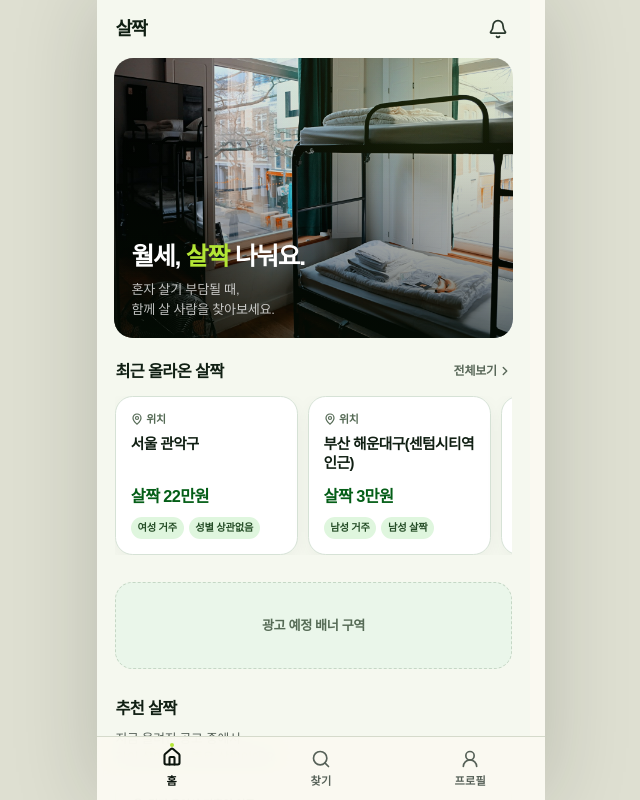
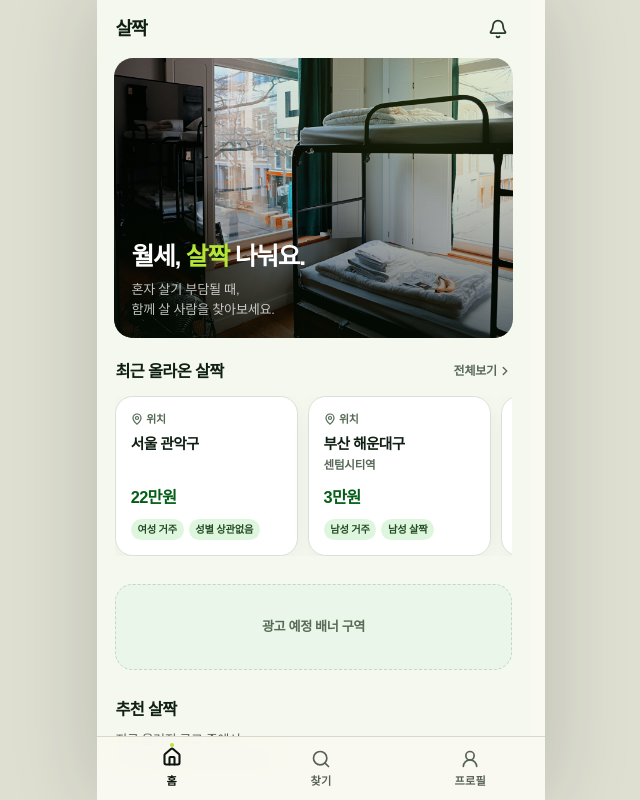
Before and after one commit to JinSub-SHIN/twin, a React (Vite) app: page / in a window 1280 px wide. Shown: the whole page, without its empty margins (319-959 px from the left). Built offline with nearby package versions, Linux system fonts and the light colour scheme.

Commit message:
역 노출 디자인 수정

```diff
--- a/src/lib/listingView.ts
+++ b/src/lib/listingView.ts
@@ -248,6 +248,8 @@ export function buildListingView(user: UserProfile): ListingView {
 
 export type ListingSummary = {
   headline: string;
+  region: string | null;
+  station: string | null;
   nickname: string;
   initial: string;
   photoUrl?: string;
@@ -264,6 +266,8 @@ export function buildListingSummary(user: UserProfile): ListingSummary {
   const burden = buildMateBurden(view.charts);
   return {
     headline: view.headline,
+    region: user.pref?.regions?.[0]?.trim() || null,
+    station: formatNearbyStation(user.pref?.nearestStation),
     nickname: view.nickname,
     initial: view.initial,
     photoUrl: view.photoUrl,
--- a/src/pages/HomePage.module.css
+++ b/src/pages/HomePage.module.css
@@ -238,6 +238,14 @@
   color: oklch(0.42 0.13 145);
 }
 
+.cardStation {
+  margin-top: 0.2rem;
+  font-size: 0.72rem;
+  font-weight: 650;
+  letter-spacing: -0.02em;
+  color: oklch(0.5 0.03 145);
+}
+
 .cardChips {
   display: flex;
   flex-wrap: wrap;
--- a/src/pages/HomePage.tsx
+++ b/src/pages/HomePage.tsx
@@ -14,9 +14,11 @@ import styles from "./HomePage.module.css";
 const HERO_IMAGE = "/images/hero-share.jpg";
 
 function priceLabel(summary: ListingSummary) {
-  if (summary.mateLabel) return `살짝 ${summary.mateLabel}`;
-  if (summary.rentLabel) return `월세 ${summary.rentLabel}`;
-  return "분담 조율";
+  return summary.mateLabel || summary.rentLabel || "분담 조율";
+}
+
+function placeLabel(summary: ListingSummary) {
+  return summary.region || summary.headline;
 }
 
 function hostGenderLabel(user: UserProfile) {
@@ -103,8 +105,13 @@ export function HomePage() {
                     위치
                   </span>
                   <span className={styles.cardPlace}>
-                    {item.summary.headline}
+                    {placeLabel(item.summary)}
                   </span>
+                  {item.summary.station ? (
+                    <span className={styles.cardStation}>
+                      {item.summary.station}
+                    </span>
+                  ) : null}
                   <strong className={styles.cardPrice}>
                     {priceLabel(item.summary)}
                   </strong>
@@ -154,7 +161,10 @@ export function HomePage() {
                   <span className={styles.rowMain}>
                     <span className={styles.cardKicker}>
                       <MapPin size={12} strokeWidth={2.4} />
-                      {item.summary.headline}
+                      {placeLabel(item.summary)}
+                      {item.summary.station
+                        ? ` · ${item.summary.station}`
+                        : ""}
                     </span>
                     <strong className={styles.cardPrice}>
                       {priceLabel(item.summary)}
```
